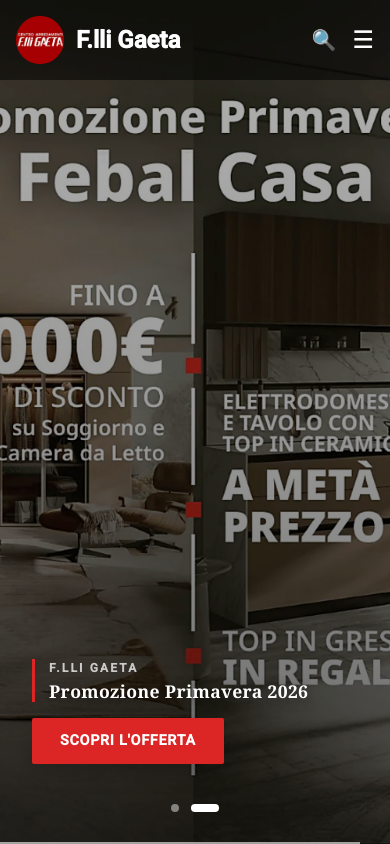
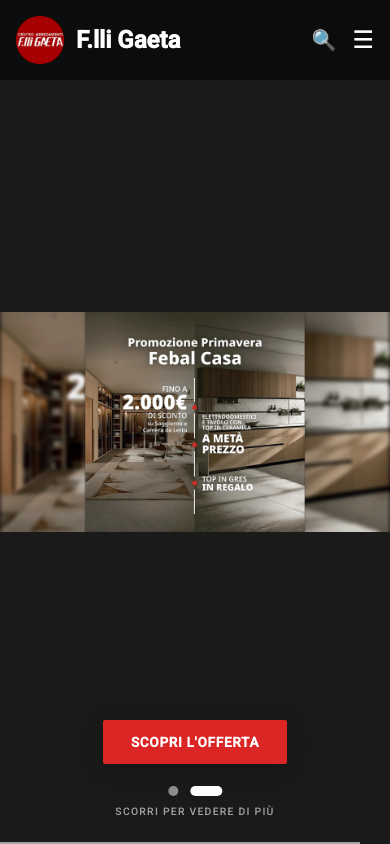
Before and after one commit to LuigiNasta/febal-frontend, a Next.js app: page / in a window 390 px wide. Both pictures are taken after a click on the button 215 px from the left and 808 px from the top of the page. Shown: the top 844 px of the page. Built offline with nearby package versions, Linux system fonts and the light colour scheme.

Commit message:
fix Hero2 for smartphone

```diff
--- a/app/components/Hero.tsx
+++ b/app/components/Hero.tsx
@@ -126,16 +126,23 @@
       {/* Background image */}
       <div
         className="absolute inset-0 transition-opacity duration-500"
-        style={{ opacity: animating ? 0 : 1 }}
+        style={{ opacity: animating ? 0 : 1, background: slide.promoLabel ? "#1a1a1a" : "transparent" }}
       >
         <img
           src={slide.image}
           alt="Hero"
-          className="w-full h-full object-cover"
-          style={{ objectPosition: slide.promoLabel ? "top center" : "center center" }}
+          style={{
+            width: "100%",
+            height: "100%",
+            objectFit: slide.promoLabel ? "contain" : "cover",
+            objectPosition: "center center",
+            display: "block",
+          }}
         />
-        {/* Gradient overlay */}
+        {/* Gradient overlay — solo slide 1 */}
+        {!slide.promoLabel && (
           <div className="absolute inset-0 bg-gradient-to-b from-black/30 via-black/40 to-black/60" />
+        )}
       </div>
 
       {/* Content */}
@@ -179,40 +186,25 @@
           </div>
         )}
 
-        {/* Slide 2 — bottom-left promo label + red button */}
+        {/* Slide 2 — etichetta solo su desktop (mobile: l'immagine parla da sola) */}
         {slide.promoLabel && (
-          <div className="absolute bottom-20 left-8 md:left-16 flex flex-col items-start gap-4">
-            <div style={{
-              borderLeft: "3px solid #dc2626",
-              paddingLeft: "14px",
-            }}>
-              <p
-                style={{
-                  color: "rgba(255,255,255,0.75)",
-                  fontSize: "0.75rem",
-                  fontWeight: 600,
-                  letterSpacing: "0.18em",
-                  textTransform: "uppercase",
-                  marginBottom: "4px",
-                }}
-              >
+          <div className="hidden md:flex absolute bottom-20 left-16 flex-col items-start gap-4">
+            <div style={{ borderLeft: "3px solid #dc2626", paddingLeft: "14px" }}>
+              <p style={{ color: "rgba(255,255,255,0.75)", fontSize: "0.75rem", fontWeight: 600, letterSpacing: "0.18em", textTransform: "uppercase", marginBottom: "4px" }}>
                 F.lli Gaeta
               </p>
-              <p
-                style={{
-                  color: "#fff",
-                  fontSize: "clamp(1.1rem, 2.5vw, 1.6rem)",
-                  fontWeight: 700,
-                  fontFamily: "'Georgia', serif",
-                  letterSpacing: "0.02em",
-                  textShadow: "0 2px 12px rgba(0,0,0,0.5)",
-                  lineHeight: 1.2,
-                }}
-              >
+              <p style={{ color: "#fff", fontSize: "clamp(1.1rem, 2.5vw, 1.6rem)", fontWeight: 700, fontFamily: "'Georgia', serif", letterSpacing: "0.02em", textShadow: "0 2px 12px rgba(0,0,0,0.5)", lineHeight: 1.2 }}>
                 {slide.promoLabel}
               </p>
             </div>
             <CtaButton cta={slide.cta} style={{ fontSize: "0.9rem", padding: "12px 28px" }} />
+          </div>
+        )}
+
+        {/* Slide 2 — bottone su mobile in basso centrato */}
+        {slide.promoLabel && (
+          <div className="md:hidden absolute bottom-20 left-0 right-0 flex justify-center">
+            <CtaButton cta={slide.cta} style={{ fontSize: "0.85rem", padding: "12px 28px" }} />
           </div>
         )}
       </div>
@@ -262,18 +254,19 @@
         </svg>
       </button>
 
-      {/* Dots indicator */}
-      <div className="absolute bottom-8 left-1/2 -translate-x-1/2 z-20 flex gap-3 items-center">
+      {/* Dots indicator + swipe hint */}
+      <div className="absolute bottom-6 left-1/2 -translate-x-1/2 z-20 flex flex-col items-center gap-2">
+        <div className="flex gap-3 items-center">
           {slides.map((_, i) => (
             <button
               key={i}
               onClick={() => goTo(i, i > current ? "right" : "left")}
               aria-label={`Vai alla slide ${i + 1}`}
               style={{
-              width: i === current ? "28px" : "8px",
-              height: "8px",
-              borderRadius: "4px",
-              background: i === current ? "#fff" : "rgba(255,255,255,0.45)",
+                width: i === current ? "32px" : "10px",
+                height: "10px",
+                borderRadius: "5px",
+                background: i === current ? "#fff" : "rgba(255,255,255,0.5)",
                 border: "none",
                 cursor: "pointer",
                 transition: "all 0.3s ease",
@@ -281,6 +274,19 @@
               }}
             />
           ))}
+        </div>
+        <p
+          className="md:hidden"
+          style={{
+            color: "rgba(255,255,255,0.6)",
+            fontSize: "0.65rem",
+            letterSpacing: "0.12em",
+            textTransform: "uppercase",
+            fontWeight: 500,
+          }}
+        >
+          scorri per vedere di più
+        </p>
       </div>
 
       {/* Progress bar */}
```
Lines whose indentation alone changed are shown as unchanged.
